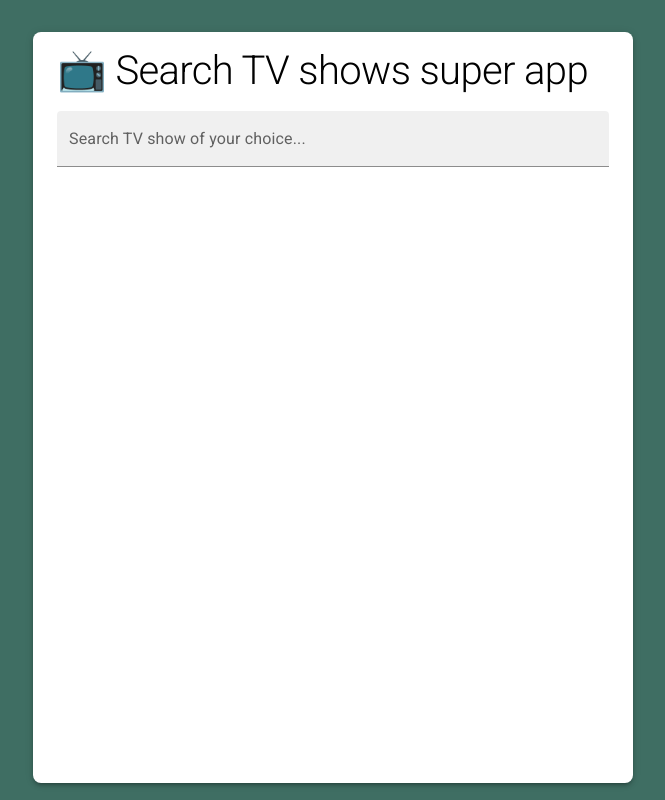
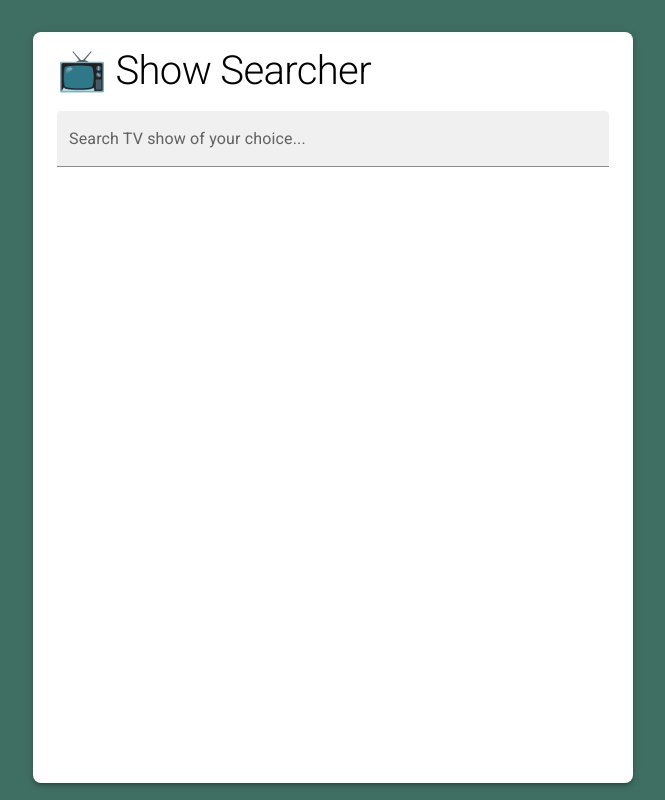
Before and after one commit to frontendrasmus/show-searcher, a React (Vite) app: page / in a window 1280 px wide. Shown: the whole page, without its empty margins (307-972 px from the left). Built offline with nearby package versions, Linux system fonts and the light colour scheme; a web font is replaced by a local one.

Commit message:
TICKET-26: Clean up of console logs and remove packages from dependencies to dev dependencies.

```diff
--- a/package.json
+++ b/package.json
@@ -16,8 +16,6 @@
     "@fontsource/roboto": "^5.0.13",
     "@mui/material": "^5.15.19",
     "@tanstack/react-query": "^5.40.0",
-    "@tanstack/react-query-devtools": "^5.40.0",
-    "@testing-library/jest-dom": "^6.4.5",
     "axios": "^1.7.2",
     "react": "^18.2.0",
     "react-dom": "^18.2.0",
@@ -29,8 +27,9 @@
     "@types/jest": "^29.5.12",
     "@types/react": "^18.2.66",
     "@types/react-dom": "^18.2.22",
-    "@types/testing-library__jest-dom": "^6.0.0",
+    "@testing-library/jest-dom": "^6.4.5",
     "@typescript-eslint/eslint-plugin": "^7.2.0",
+    "@tanstack/react-query-devtools": "^5.40.0",
     "@typescript-eslint/parser": "^7.2.0",
     "@vitejs/plugin-react": "^4.2.1",
     "eslint": "^8.57.0",
--- a/src/components/SearchBox.tsx
+++ b/src/components/SearchBox.tsx
@@ -21,7 +21,6 @@ const SearchBox: React.FC<SearchBarProps> = ({ onSearch }) => {
 
   useEffect(() => {
     if (query === debouncedQuery) {
-      console.log('q', query);
       onSearch(query);
     }
   }, [debouncedQuery, query, onSearch]);
--- a/src/views/SearchView.tsx
+++ b/src/views/SearchView.tsx
@@ -22,14 +22,11 @@ const SearchView: React.FC = () => {
     enabled: !!query,
   });
 
-  console.log(isPending, isFetching);
-
   const handleSearch = (newQuery: string) => {
-    console.log('handleSearch');
     setQuery(newQuery);
   };
 
-  const searchHeaderText = 'Search TV shows super app';
+  const searchHeaderText = 'Show Searcher';
 
   return (
     <Box>
--- a/src/views/ShowDetailView.tsx
+++ b/src/views/ShowDetailView.tsx
@@ -18,7 +18,6 @@ const ShowDetailView: React.FC = () => {
     retryDelay: (attempt) => Math.pow(2, attempt) * 1000,
     enabled: !!id,
   });
-  console.log('data', data);
   if (isFetching) {
     return (
       <Box>
--- a/tsconfig.json
+++ b/tsconfig.json
@@ -24,7 +24,7 @@
     "forceConsistentCasingInFileNames": true,
 
     /* types*/
-    "typeRoots": ["../node_modules/@types", "./node_modules/@types", "../node_modules/@testing-library", "../node_modules/@testing-library/jest-dom"],
+    "typeRoots": ["../node_modules/@types", "./node_modules/@types", "../node_modules/@testing-library"],
     "types": ["jest", "jest-dom"],
   },
   "include": ["src", "./setupTests.ts"],
--- a/tsconfig.node.json
+++ b/tsconfig.node.json
@@ -6,7 +6,7 @@
     "moduleResolution": "bundler",
     "allowSyntheticDefaultImports": true,
     "forceConsistentCasingInFileNames": true,
-    "strict": true
+    "strict": true,
   },
   "include": ["vite.config.ts"]
 }
```
Also changed, not shown: public/site.webmanifest (added), 2 other files (tests, documents, lock files or other folders).
